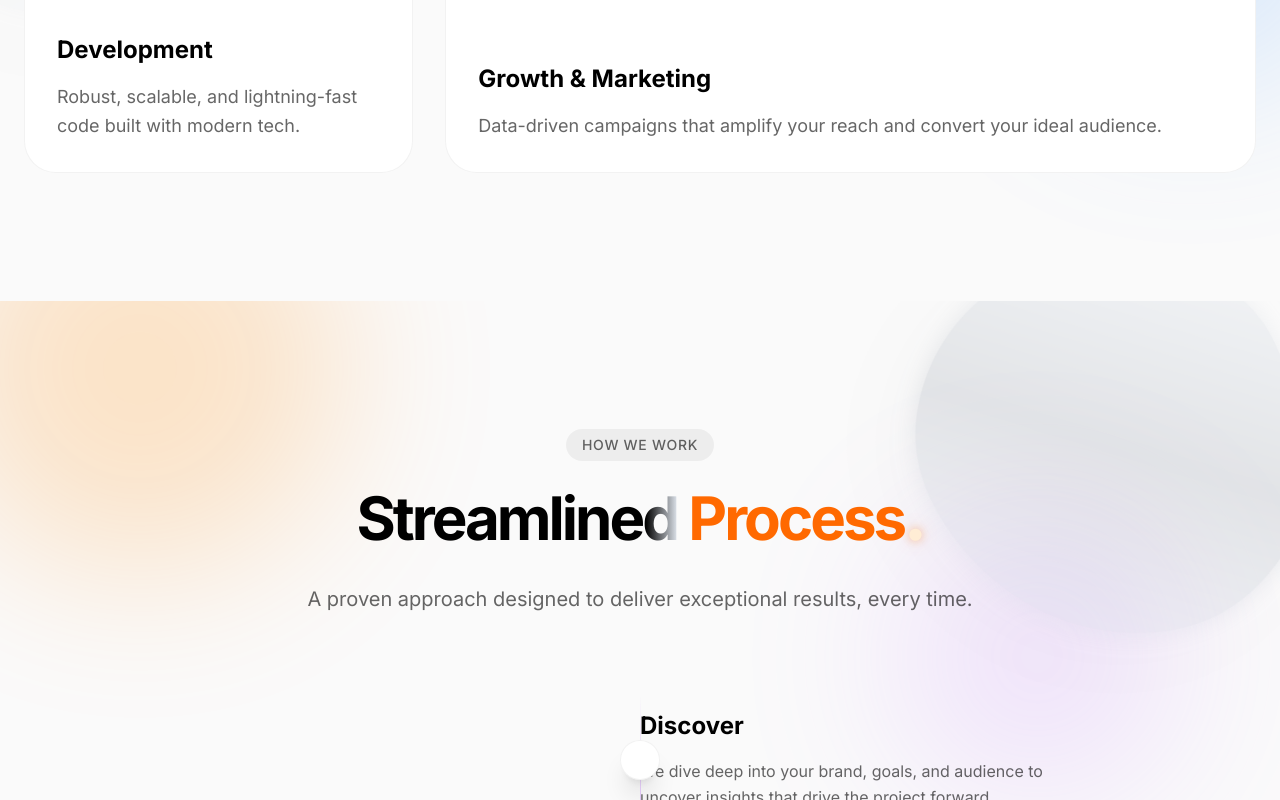
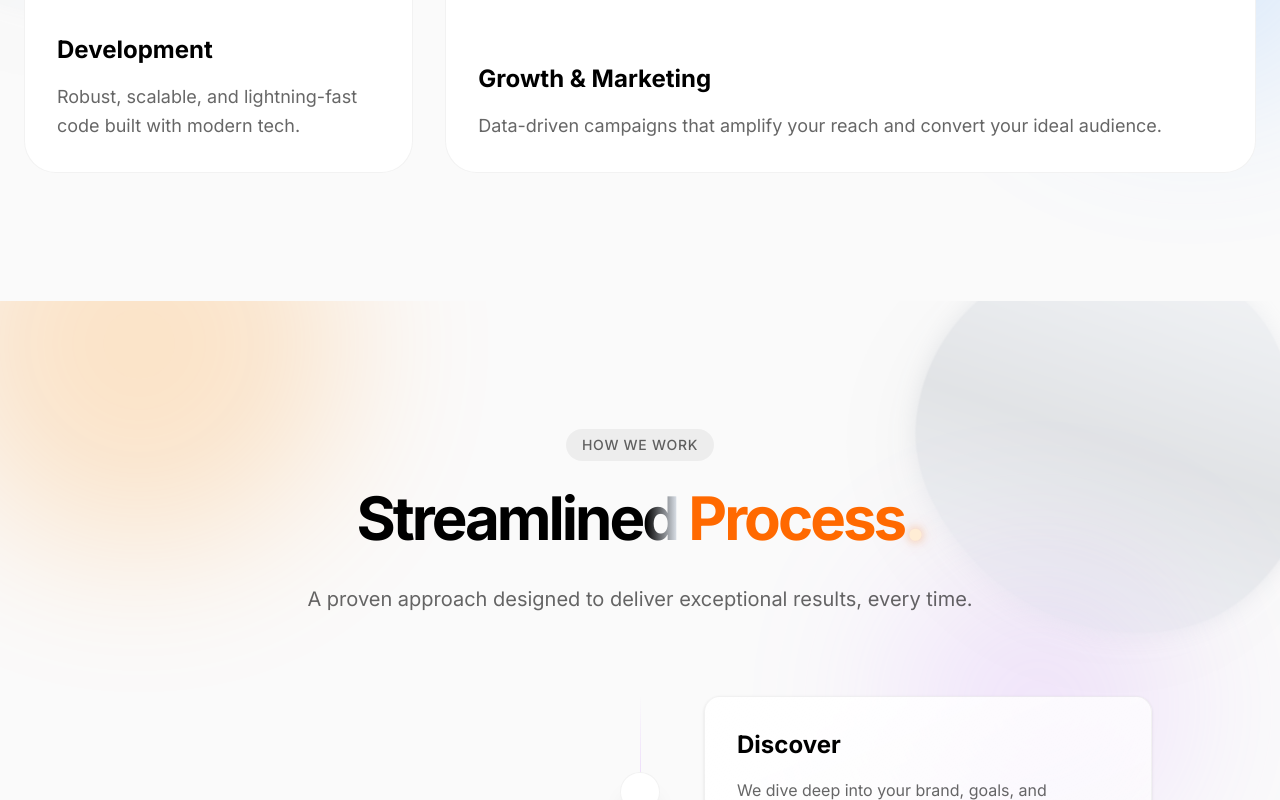
Before and after one commit to Zlaark/zl-new, a Next.js app: page / in a window 1280 px wide. Shown: the part 2000-2800 px from the top of the page. Built offline with nearby package versions, Linux system fonts and the light colour scheme.

Commit message:
feat: Add Process component to display workflow steps with animations and styling.

```diff
--- a/src/components/home/Process.jsx
+++ b/src/components/home/Process.jsx
@@ -142,9 +142,10 @@ export default function Process() {
                                 )}
                             >
                                 {/* Content Block */}
-                                <div className='md:w-1/2 pl-16 md:pl-0 md:px-16'>
+                                <div className={cn('md:w-1/2 pl-16 md:pl-0', index % 2 === 0 ? 'md:pl-16' : 'md:pr-16')}>
+
                                     <div className={cn(
-                                        'text-left',
+                                        'text-left p-8 rounded-2xl bg-gradient-to-br from-white to-white/50 border border-black/5 shadow-sm hover:shadow-md hover:border-black/10 transition-all duration-300',
                                         index % 2 === 0 ? 'md:text-left' : 'md:text-right'
                                     )}>
                                         <div className='flex items-center gap-4 mb-4 md:hidden'>
@@ -160,14 +161,14 @@ export default function Process() {
                                 </div>
 
                                 {/* Center Point */}
-                                <div className='absolute left-[20px] md:left-1/2 transform -translate-x-[19.5px] md:-translate-x-1/2 flex items-center justify-center'>
+                                <div className='absolute top-1/2 left-[20px] md:left-1/2 transform -translate-y-1/2 -translate-x-[19.5px] md:-translate-x-1/2 flex items-center justify-center'>
                                     <div className='w-10 h-10 rounded-full bg-white border border-black/5 shadow-xl flex items-center justify-center z-10 group-hover:border-accent transition-colors duration-300'>
                                         <div className='w-2 h-2 rounded-full bg-accent animate-pulse' />
                                     </div>
                                 </div>
 
                                 {/* Number Display (Opposite Side) */}
-                                <div className='hidden md:block md:w-1/2 px-16'>
+                                <div className={cn('hidden md:block md:w-1/2', index % 2 === 0 ? 'md:pr-16' : 'md:pl-16')}>
                                     <div className={cn(
                                         'text-9xl font-black text-white/5 select-none font-mono',
                                         index % 2 === 0 ? 'text-right' : 'text-left'
```
